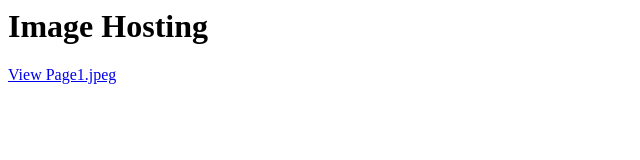
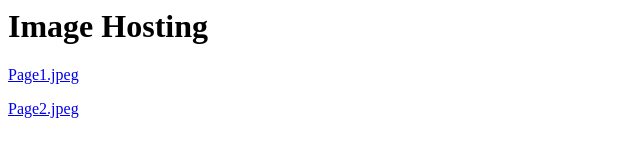
Before and after one commit to patansako/hostImage, a plain HTML site: page index.html in a window 1280 px wide. Shown: the whole page, without its empty margins (0-640 px from the left). Drawn offline with Linux system fonts and the light colour scheme.

Commit message:
Update index.html

```diff
--- a/index.html
+++ b/index.html
@@ -1,2 +1,3 @@
 <h1>Image Hosting</h1>
-<p><a href="Page1.jpeg">View Page1.jpeg</a></p>
+<p><a href="Page1.jpeg">Page1.jpeg</a></p>
+<p><a href="PageII_1.jpeg">Page2.jpeg</a></p>
```
